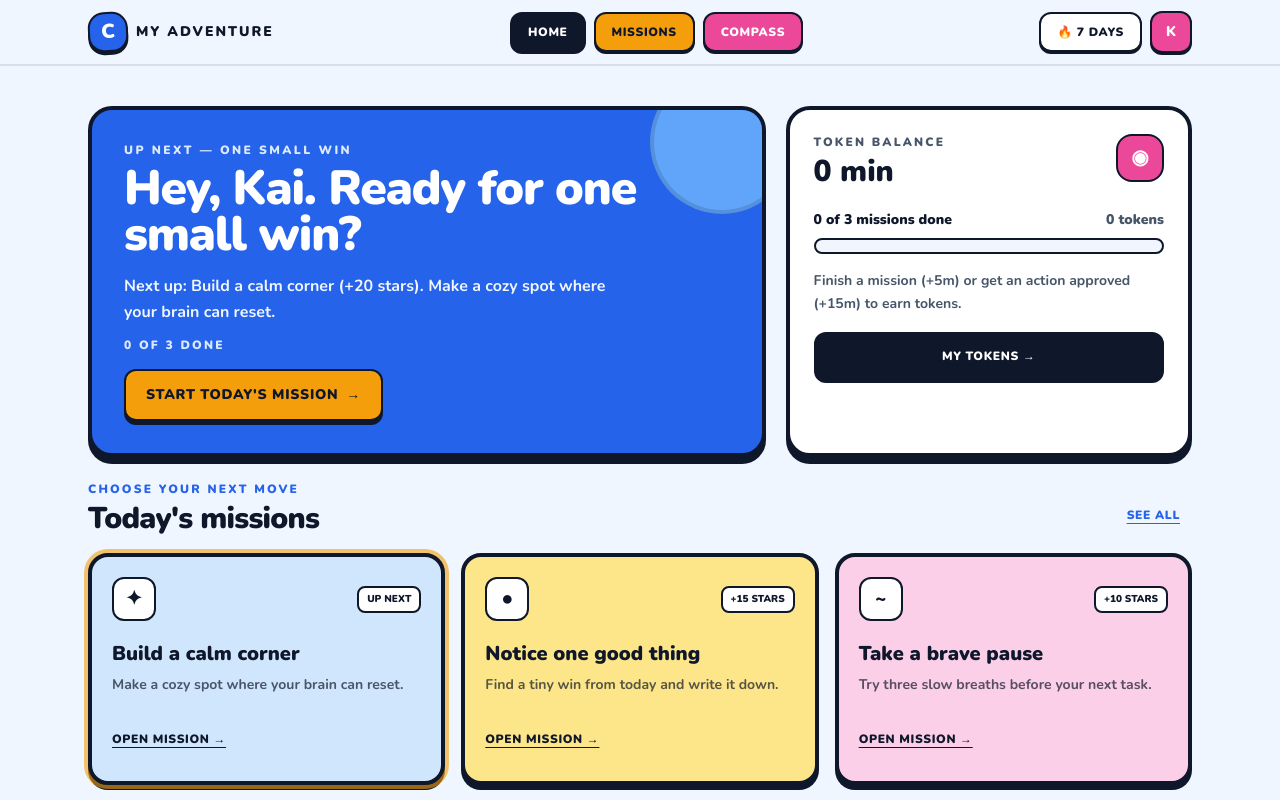
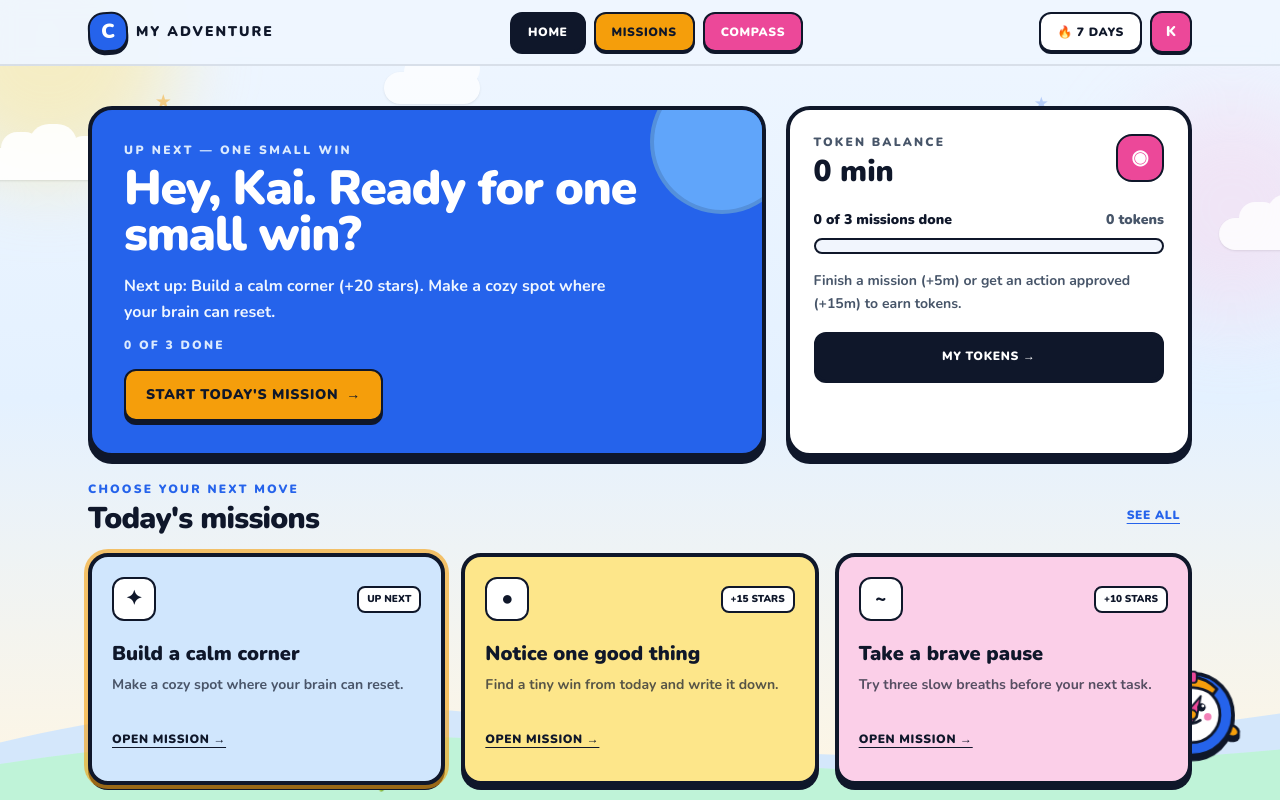
Before and after one commit to tayzonhannah/appcon2026-team-06-ai-application, a Next.js app in the folder team-06/: page /kid in a window 1280 px wide. Shown: the top 800 px of the page. Built offline with nearby package versions, Linux system fonts and the light colour scheme.

Commit message:
Add playful kid background with Compass mascot

```diff
--- a/team-06/app/(kid)/layout.tsx
+++ b/team-06/app/(kid)/layout.tsx
@@ -2,6 +2,8 @@
 
 import Link from "next/link";
 import { usePathname } from "next/navigation";
+import KidBackground from "@/components/kid-background";
+import CompassMascot from "@/components/compass-mascot";
 
 const NAV_ITEMS = [
   { href: "/kid", label: "Home", exact: true, idle: "bg-white", icon: "⌂" },
@@ -26,8 +28,10 @@ export default function KidLayout({
 }) {
   const pathname = usePathname();
   return (
-    <div className="min-h-screen bg-[#EFF6FF] text-[#0F172A]">
-      <header className="sticky top-0 z-50 border-b-2 border-[#0F172A]/10 bg-[#EFF6FF]/95 backdrop-blur">
+    <div className="relative min-h-screen text-[#0F172A]">
+      <KidBackground />
+      <CompassMascot />
+      <header className="sticky top-0 z-20 border-b-2 border-[#0F172A]/10 bg-[#EFF6FF]/95 backdrop-blur">
         <div className="mx-auto flex h-16 w-full max-w-6xl items-center justify-between px-4 sm:px-6">
           <Link href="/kid" className="flex min-h-[44px] items-center gap-2 cursor-pointer touch-manipulation">
             <span className="flex h-10 w-10 -rotate-3 items-center justify-center rounded-2xl border-2 border-[#0F172A] bg-[#2563EB] text-xl font-black text-white shadow-[0_3px_0_#0F172A] transition-transform hover:rotate-0 active:scale-95">
@@ -71,7 +75,7 @@ export default function KidLayout({
           </div>
         </div>
       </header>
-      <main className="mx-auto flex min-h-[calc(100vh-4rem)] w-full max-w-6xl flex-col px-4 pb-28 pt-6 sm:px-6 sm:py-10 sm:pb-10">
+      <main className="relative z-10 mx-auto flex min-h-[calc(100vh-4rem)] w-full max-w-6xl flex-col px-4 pb-28 pt-6 sm:px-6 sm:py-10 sm:pb-10">
         {children}
       </main>
 
--- a/team-06/app/globals.css
+++ b/team-06/app/globals.css
@@ -147,3 +147,36 @@ body {
     transform: translateY(0) scale(1);
   }
 }
+
+/* Kids background: gentle float / drift / twinkle */
+@keyframes kidFloat {
+  0%, 100% { transform: translateY(0) rotate(-2deg); }
+  50% { transform: translateY(-8px) rotate(2deg); }
+}
+@keyframes kidDrift {
+  0% { transform: translateX(0); }
+  50% { transform: translateX(24px); }
+  100% { transform: translateX(0); }
+}
+@keyframes kidTwinkle {
+  0%, 100% { opacity: 0.35; transform: scale(0.9); }
+  50% { opacity: 1; transform: scale(1.15); }
+}
+
+.kid-float {
+  animation: kidFloat 4s ease-in-out infinite;
+}
+.kid-cloud {
+  animation: kidDrift 9s ease-in-out infinite;
+}
+.kid-twinkle {
+  animation: kidTwinkle 3s ease-in-out infinite;
+}
+
+@media (prefers-reduced-motion: reduce) {
+  .kid-float,
+  .kid-cloud,
+  .kid-twinkle {
+    animation: none;
+  }
+}
--- /dev/null
+++ b/team-06/components/compass-mascot.tsx
@@ -0,0 +1,42 @@
+/**
+ * CompassMascot — single background-only buddy for the kid section.
+ * Decorative SVG compass character. Never intercepts taps.
+ */
+export default function CompassMascot() {
+  return (
+    <div
+      aria-hidden="true"
+      className="pointer-events-none fixed bottom-[92px] right-3 z-0 sm:bottom-6 sm:right-8"
+    >
+      <div className="kid-float w-20 select-none sm:w-28">
+        <svg viewBox="0 0 120 120" className="h-auto w-full drop-shadow-[0_4px_0_rgba(15,23,42,1)]">
+          {/* little arms */}
+          <ellipse cx="18" cy="78" rx="9" ry="6" fill="#F59E0B" stroke="#0F172A" strokeWidth="3" transform="rotate(-20 18 78)" />
+          <ellipse cx="102" cy="78" rx="9" ry="6" fill="#F59E0B" stroke="#0F172A" strokeWidth="3" transform="rotate(20 102 78)" />
+          {/* body */}
+          <circle cx="60" cy="62" r="44" fill="#2563EB" stroke="#0F172A" strokeWidth="4" />
+          {/* face */}
+          <circle cx="60" cy="62" r="30" fill="#FFFFFF" stroke="#0F172A" strokeWidth="3" />
+          {/* compass needle */}
+          <g transform="rotate(24 60 62)">
+            <polygon points="60,40 66,62 60,84 54,62" fill="#EC4899" stroke="#0F172A" strokeWidth="2" strokeLinejoin="round" />
+            <circle cx="60" cy="62" r="5" fill="#F59E0B" stroke="#0F172A" strokeWidth="2" />
+          </g>
+          {/* eyes */}
+          <circle cx="50" cy="54" r="4.5" fill="#0F172A" />
+          <circle cx="70" cy="54" r="4.5" fill="#0F172A" />
+          <circle cx="51.5" cy="52.5" r="1.5" fill="#FFFFFF" />
+          <circle cx="71.5" cy="52.5" r="1.5" fill="#FFFFFF" />
+          {/* smile */}
+          <path d="M51 68 Q60 75 69 68" fill="none" stroke="#0F172A" strokeWidth="3" strokeLinecap="round" />
+          {/* cheeks */}
+          <circle cx="43" cy="64" r="4" fill="#EC4899" opacity="0.7" />
+          <circle cx="77" cy="64" r="4" fill="#EC4899" opacity="0.7" />
+          {/* explorer hat */}
+          <path d="M34 34 Q60 10 86 34 L82 40 Q60 26 38 40 Z" fill="#F59E0B" stroke="#0F172A" strokeWidth="3" strokeLinejoin="round" />
+          <rect x="56" y="16" width="8" height="12" rx="3" fill="#EC4899" stroke="#0F172A" strokeWidth="2" />
+        </svg>
+      </div>
+    </div>
+  );
+}
--- /dev/null
+++ b/team-06/components/kid-background.tsx
@@ -0,0 +1,69 @@
+/**
+ * KidBackground — playful, background-only layer for the kid section.
+ * Pure CSS + inline SVG, no images. Never intercepts taps.
+ */
+export default function KidBackground() {
+  return (
+    <div
+      aria-hidden="true"
+      className="pointer-events-none fixed inset-0 z-0 overflow-hidden bg-gradient-to-b from-[#EFF6FF] via-[#E4F1FF] to-[#FFF6E3]"
+    >
+      {/* soft sun glow */}
+      <div className="absolute -left-20 -top-20 h-64 w-64 rounded-full bg-[#FDE68A]/50 blur-2xl" />
+      <div className="absolute -right-16 top-24 h-56 w-56 rounded-full bg-[#FBCFE8]/40 blur-2xl" />
+
+      {/* twinkling stars */}
+      <span className="kid-twinkle absolute left-[12%] top-[88px] text-lg text-[#F59E0B]">★</span>
+      <span className="kid-twinkle absolute left-[42%] top-[120px] text-sm text-[#EC4899] [animation-delay:1.2s]">★</span>
+      <span className="kid-twinkle absolute right-[18%] top-[92px] text-base text-[#2563EB]/60 [animation-delay:2s]">★</span>
+      <span className="kid-twinkle absolute left-[68%] top-[180px] hidden text-sm text-[#F59E0B]/70 [animation-delay:0.6s] sm:block">★</span>
+
+      {/* drifting clouds */}
+      <div className="kid-cloud absolute left-[-40px] top-[140px] flex w-36 opacity-90">
+        <Cloud />
+      </div>
+      <div className="kid-cloud absolute right-[-30px] top-[210px] flex w-28 opacity-80 [animation-delay:3s] [animation-duration:11s]">
+        <Cloud />
+      </div>
+      <div className="kid-cloud absolute left-[30%] top-[64px] hidden w-24 opacity-70 [animation-delay:1.5s] sm:flex">
+        <Cloud />
+      </div>
+
+      {/* rolling hills at the very bottom */}
+      <svg
+        className="absolute inset-x-0 bottom-0 h-28 w-full sm:h-36"
+        viewBox="0 0 1440 160"
+        preserveAspectRatio="none"
+      >
+        <path
+          d="M0,96 C240,40 420,40 720,88 C1020,136 1200,96 1440,64 L1440,160 L0,160 Z"
+          fill="#D0E6FD"
+          opacity="0.9"
+        />
+        <path
+          d="M0,120 C260,80 520,80 780,112 C1040,144 1240,120 1440,104 L1440,160 L0,160 Z"
+          fill="#BBF7D0"
+          opacity="0.8"
+        />
+        {/* tiny flowers dotted on hills */}
+        <g fontSize="14">
+          <text x="120" y="140">🌼</text>
+          <text x="420" y="148">🌷</text>
+          <text x="980" y="142">🌼</text>
+          <text x="1280" y="146">🌷</text>
+        </g>
+      </svg>
+    </div>
+  );
+}
+
+function Cloud() {
+  return (
+    <span className="relative block h-10 w-full">
+      <span className="absolute bottom-0 left-0 h-8 w-full rounded-full bg-white shadow-sm" />
+      <span className="absolute -top-2 left-5 h-8 w-10 rounded-full bg-white" />
+      <span className="absolute -top-4 left-12 h-10 w-12 rounded-full bg-white" />
+      <span className="absolute -top-1 right-5 h-7 w-9 rounded-full bg-white" />
+    </span>
+  );
+}
```
